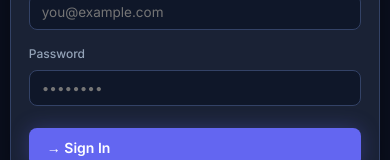
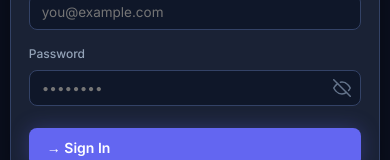
Before and after one commit to MrigakshDasani/payments-tracker-frontend, a React (Vite) app: page /login in a window 390 px wide. Shown: the part 362-522 px from the top of the page. Built offline with nearby package versions, Linux system fonts and the light colour scheme; no server answers.

Commit message:
Added the UI changes in login page for Mobile responsiveness

```diff
--- a/src/pages/LoginPage.jsx
+++ b/src/pages/LoginPage.jsx
@@ -2,6 +2,21 @@
 import { useNavigate } from 'react-router-dom';
 import { login } from '../api';
 import { useAuth } from '../context/AuthContext';
+
+const EyeIcon = ({ open }) => open ? (
+  <svg xmlns="http://www.w3.org/2000/svg" width="18" height="18" viewBox="0 0 24 24" fill="none"
+    stroke="currentColor" strokeWidth="2" strokeLinecap="round" strokeLinejoin="round">
+    <path d="M1 12s4-8 11-8 11 8 11 8-4 8-11 8-11-8-11-8z"/>
+    <circle cx="12" cy="12" r="3"/>
+  </svg>
+) : (
+  <svg xmlns="http://www.w3.org/2000/svg" width="18" height="18" viewBox="0 0 24 24" fill="none"
+    stroke="currentColor" strokeWidth="2" strokeLinecap="round" strokeLinejoin="round">
+    <path d="M17.94 17.94A10.07 10.07 0 0 1 12 20c-7 0-11-8-11-8a18.45 18.45 0 0 1 5.06-5.94"/>
+    <path d="M9.9 4.24A9.12 9.12 0 0 1 12 4c7 0 11 8 11 8a18.5 18.5 0 0 1-2.16 3.19"/>
+    <line x1="1" y1="1" x2="23" y2="23"/>
+  </svg>
+);
 
 export default function LoginPage() {
   const { loginUser } = useAuth();
@@ -9,6 +24,7 @@
   const [form, setForm] = useState({ email: '', password: '' });
   const [error, setError] = useState('');
   const [loading, setLoading] = useState(false);
+  const [showPassword, setShowPassword] = useState(false);
 
   const handleSubmit = async (e) => {
     e.preventDefault();
@@ -53,14 +69,29 @@
           </div>
           <div className="form-group">
             <label className="form-label">Password</label>
+            <div style={{ position: 'relative' }}>
               <input
                 className="form-input"
-              type="password"
+                type={showPassword ? 'text' : 'password'}
                 placeholder="••••••••"
                 value={form.password}
                 onChange={e => setForm(p => ({ ...p, password: e.target.value }))}
                 required
+                style={{ paddingRight: 40 }}
               />
+              <button
+                type="button"
+                onClick={() => setShowPassword(v => !v)}
+                style={{
+                  position: 'absolute', right: 10, top: '50%', transform: 'translateY(-50%)',
+                  background: 'none', border: 'none', cursor: 'pointer',
+                  color: 'var(--text-muted)', display: 'flex', alignItems: 'center', padding: 0
+                }}
+                aria-label={showPassword ? 'Hide password' : 'Show password'}
+              >
+                <EyeIcon open={showPassword} />
+              </button>
+            </div>
           </div>
           <button className="btn btn-primary btn-lg" style={{ width: '100%', marginTop: 8 }} disabled={loading}>
             {loading ? 'Signing in…' : '→ Sign In'}
```
Lines whose indentation alone changed are shown as unchanged.
